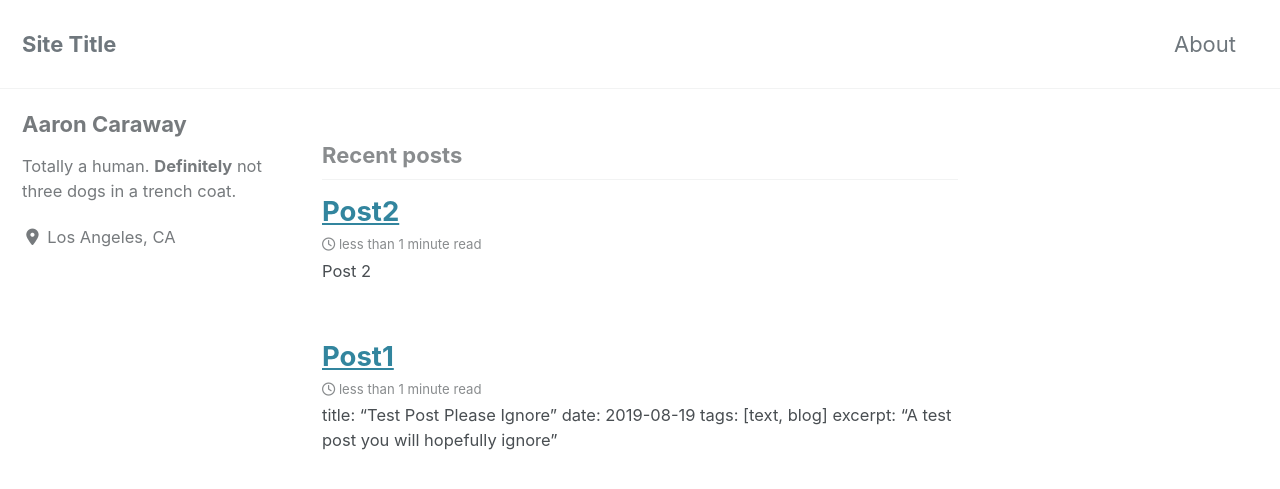
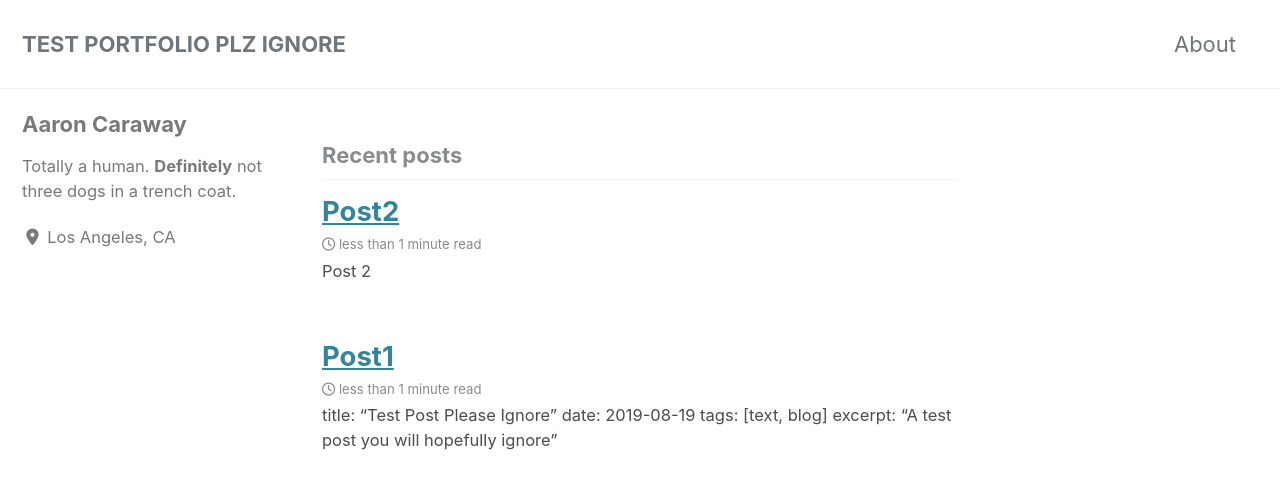
Before and after one commit to aaroncaraway/aaroncaraway.github.io, a Jekyll site: the page built from index.html, in a window 1280 px wide and 900 px high. Shown: the top 489 px of the window. Built offline with Jekyll 4.4.1, drawn with Linux system fonts in a browser that asks for light colours; cached includes are drawn as plain includes; nearby versions of some CDN libraries; the list of posts is cut into pages by our own code.

Commit message:
Update site title

```diff
--- a/_config.yml
+++ b/_config.yml
@@ -16,7 +16,7 @@ minimal_mistakes_skin: "default" # "air", "aqua", "contrast", "dark", "dirt", "n
 
 # Site Settings
 locale: "en-US"
-title: "Site Title"
+title: "TEST PORTFOLIO PLZ IGNORE"
 title_separator: "-"
 subtitle: # site tagline that appears below site title in masthead
 name: "Aaron Caraway"
```
